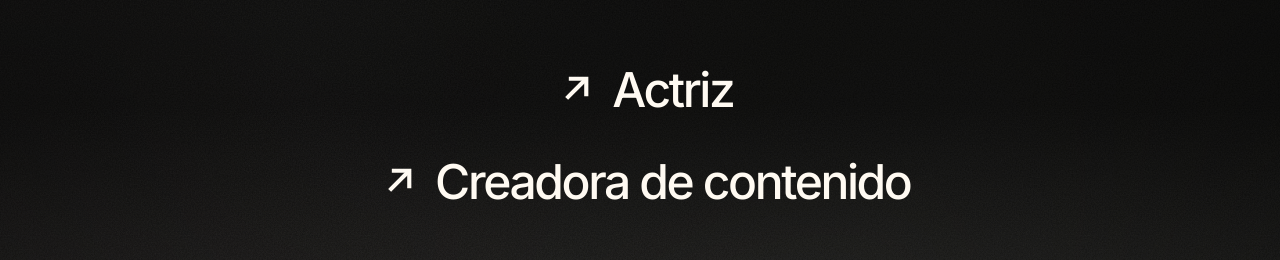
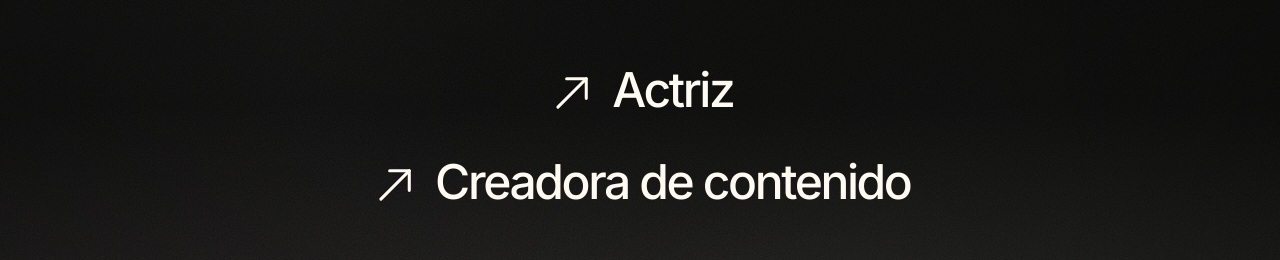
Before and after one commit to lucasperazzi/abril-portfolio, a React (Vite) app: page / in a window 1280 px wide. Shown: the part 335-595 px from the top of the page. Built offline with nearby package versions, Linux system fonts and the light colour scheme.

Commit message:
Fix arrows

```diff
--- a/src/components/FakeVideoHero.jsx
+++ b/src/components/FakeVideoHero.jsx
@@ -11,8 +11,8 @@ const ArrowIcon = () => (
     fill="none"
     className="role-arrow"
   >
-    <path d="M9 13L18 4" stroke="currentColor" strokeWidth="1.9"/>
-    <path d="M10 4H18V12" stroke="currentColor" strokeWidth="1.9"/>
+    <path d="M5 17L18 4" stroke="currentColor" strokeWidth="1.4" strokeLinecap="round"/>
+    <path d="M9 4H18V13" stroke="currentColor" strokeWidth="1.4" strokeLinecap="round" strokeLinejoin="round"/>
   </svg>
 )
 
```
